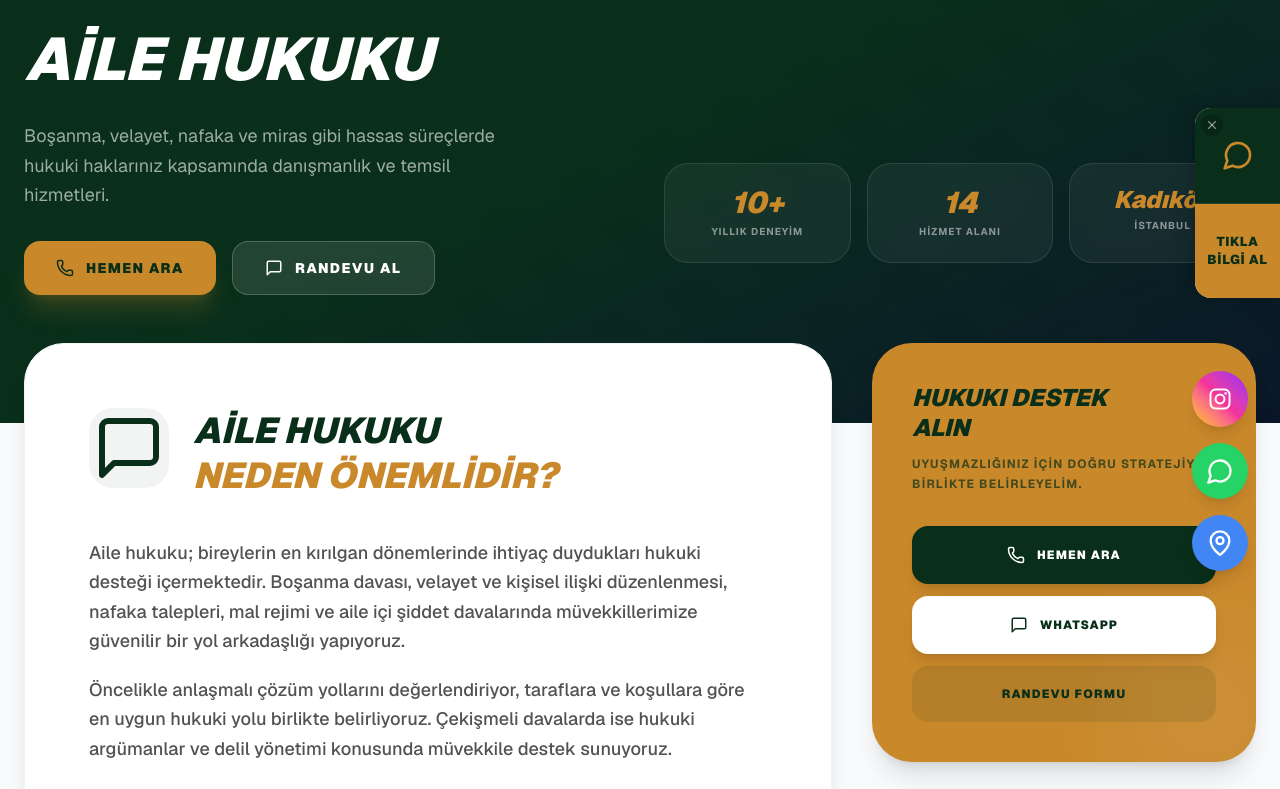
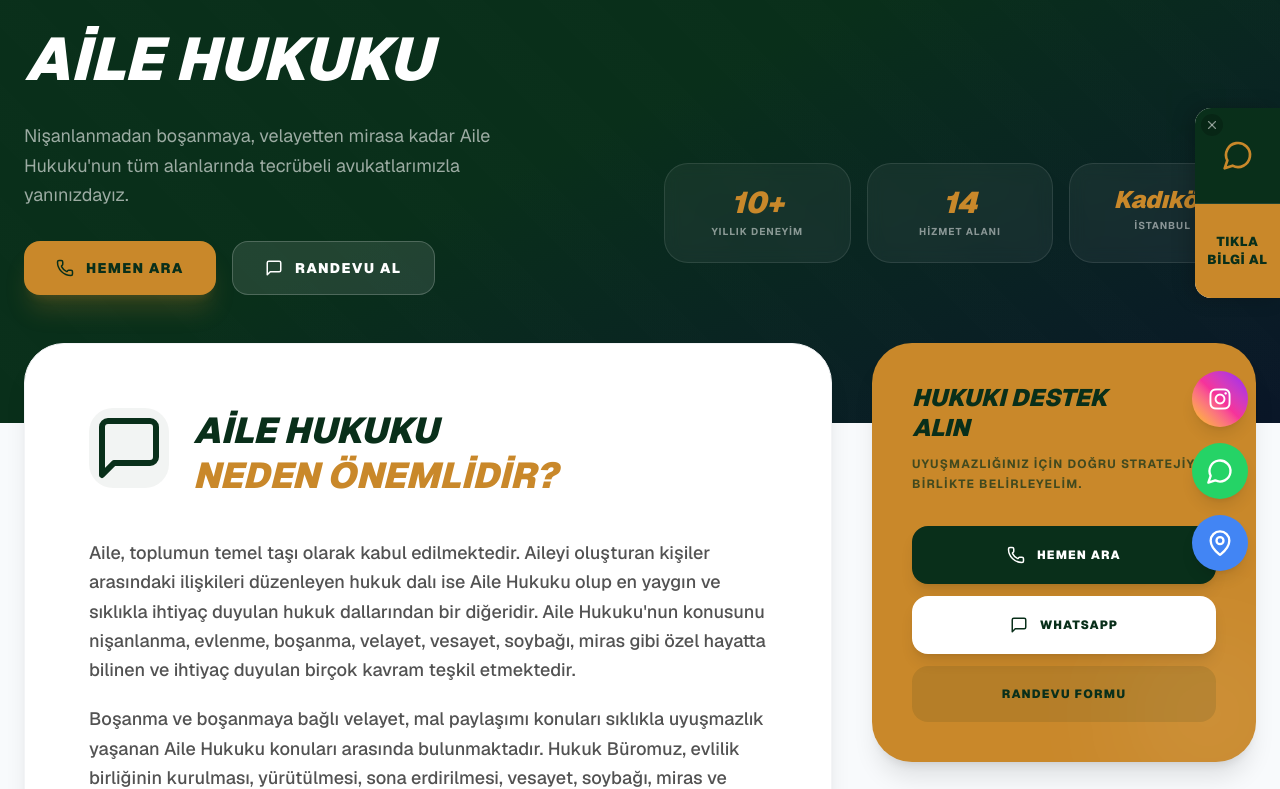
Before and after one commit to webtasarimdigital/avukataybike, a Next.js app: page /hizmetler/aile-hukuku in a window 1280 px wide. Shown: the part 197-986 px from the top of the page. Built offline with nearby package versions, Linux system fonts and the light colour scheme.

Commit message:
content: aile-hukuku gercek icerik guncellendi

```diff
--- a/src/app/hizmetler/serviceData.ts
+++ b/src/app/hizmetler/serviceData.ts
@@ -96,10 +96,10 @@ export const serviceContent: Record<string, ServiceItem> = {
 
   "aile-hukuku": {
     title: "Aile Hukuku",
-    subtitle: "Aile Uyuşmazlıklarında Hukuki Destek",
-    heroDesc: "Boşanma, velayet, nafaka ve miras gibi hassas süreçlerde hukuki haklarınız kapsamında danışmanlık ve temsil hizmetleri.",
-    desc1: "Aile hukuku; bireylerin en kırılgan dönemlerinde ihtiyaç duydukları hukuki desteği içermektedir. Boşanma davası, velayet ve kişisel ilişki düzenlenmesi, nafaka talepleri, mal rejimi ve aile içi şiddet davalarında müvekkillerimize güvenilir bir yol arkadaşlığı yapıyoruz.",
-    desc2: "Öncelikle anlaşmalı çözüm yollarını değerlendiriyor, taraflara ve koşullara göre en uygun hukuki yolu birlikte belirliyoruz. Çekişmeli davalarda ise hukuki argümanlar ve delil yönetimi konusunda müvekkile destek sunuyoruz.",
+    subtitle: "Aile Uyuşmazlıklarında Tecrübeli Hukuki Destek",
+    heroDesc: "Nişanlanmadan boşanmaya, velayetten mirasa kadar Aile Hukuku'nun tüm alanlarında tecrübeli avukatlarımızla yanınızdayız.",
+    desc1: "Aile, toplumun temel taşı olarak kabul edilmektedir. Aileyi oluşturan kişiler arasındaki ilişkileri düzenleyen hukuk dalı ise Aile Hukuku olup en yaygın ve sıklıkla ihtiyaç duyulan hukuk dallarından bir diğeridir. Aile Hukuku'nun konusunu nişanlanma, evlenme, boşanma, velayet, vesayet, soybağı, miras gibi özel hayatta bilinen ve ihtiyaç duyulan birçok kavram teşkil etmektedir.",
+    desc2: "Boşanma ve boşanmaya bağlı velayet, mal paylaşımı konuları sıklıkla uyuşmazlık yaşanan Aile Hukuku konuları arasında bulunmaktadır. Hukuk Büromuz, evlilik birliğinin kurulması, yürütülmesi, sona erdirilmesi, vesayet, soybağı, miras ve benzeri Aile Hukuku konusuna giren alanlarda tecrübeli avukatları ile hukuki danışmanlık sağlamakta ve uyuşmazlıkları takip etmektedir.",
     features: [
       "Anlaşmalı ve çekişmeli boşanma davaları",
       "Velayet ve kişisel ilişki düzenlenmesi",
```
